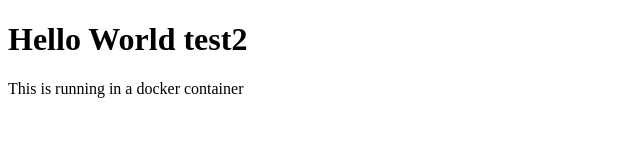
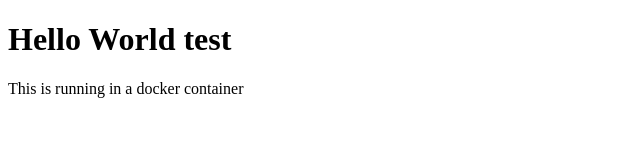
Before and after one commit to febriyandi-source/gandes-repo, a plain HTML site: page index.html in a window 1280 px wide. Shown: the full height of the page, 0-640 px from the left. Drawn offline with Linux system fonts and the light colour scheme.

Commit message:
Update index.html

```diff
--- a/index.html
+++ b/index.html
@@ -5,7 +5,7 @@
     <title>Simple App</title>
   </head>
   <body>
-    <h1>Hello World test2</h1>
+    <h1>Hello World test</h1>
     <p>This is running in a docker container</p>
   </body>
 </html>
```
